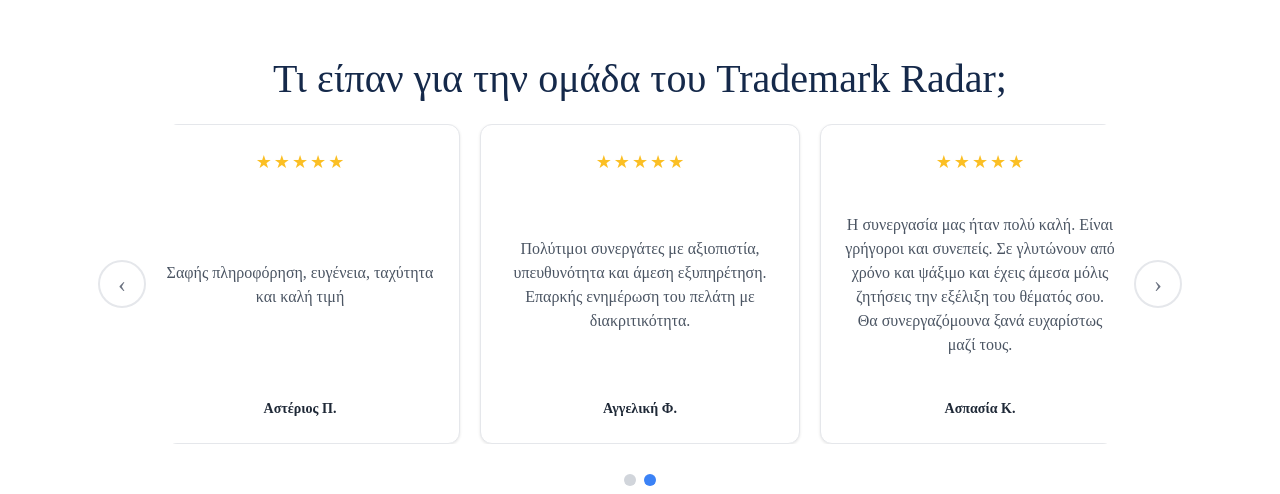
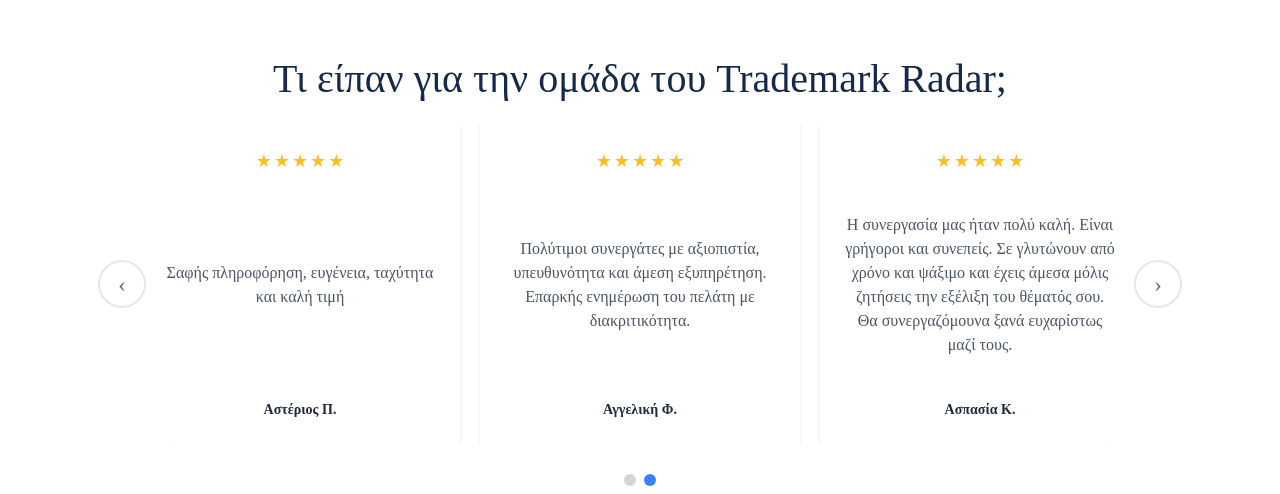
Before and after one commit to Charilaos-Kanellopoulos/Trademark, a React (Create React App) app in the folder front/: page / in a window 1280 px wide. Shown: the part 2820-3314 px from the top of the page. Built offline with nearby package versions, Linux system fonts and the light colour scheme.

Commit message:
τελικο

```diff
--- a/front/src/components/Comments/Comments.css
+++ b/front/src/components/Comments/Comments.css
@@ -67,8 +67,6 @@
 /* Review Card */
 .comments__card {
   background: #ffffff;
-  border: 1px solid var(--border);
-  border-radius: var(--radius);
   padding: 24px;
   box-shadow: var(--shadow);
   min-height: 320px;
```
